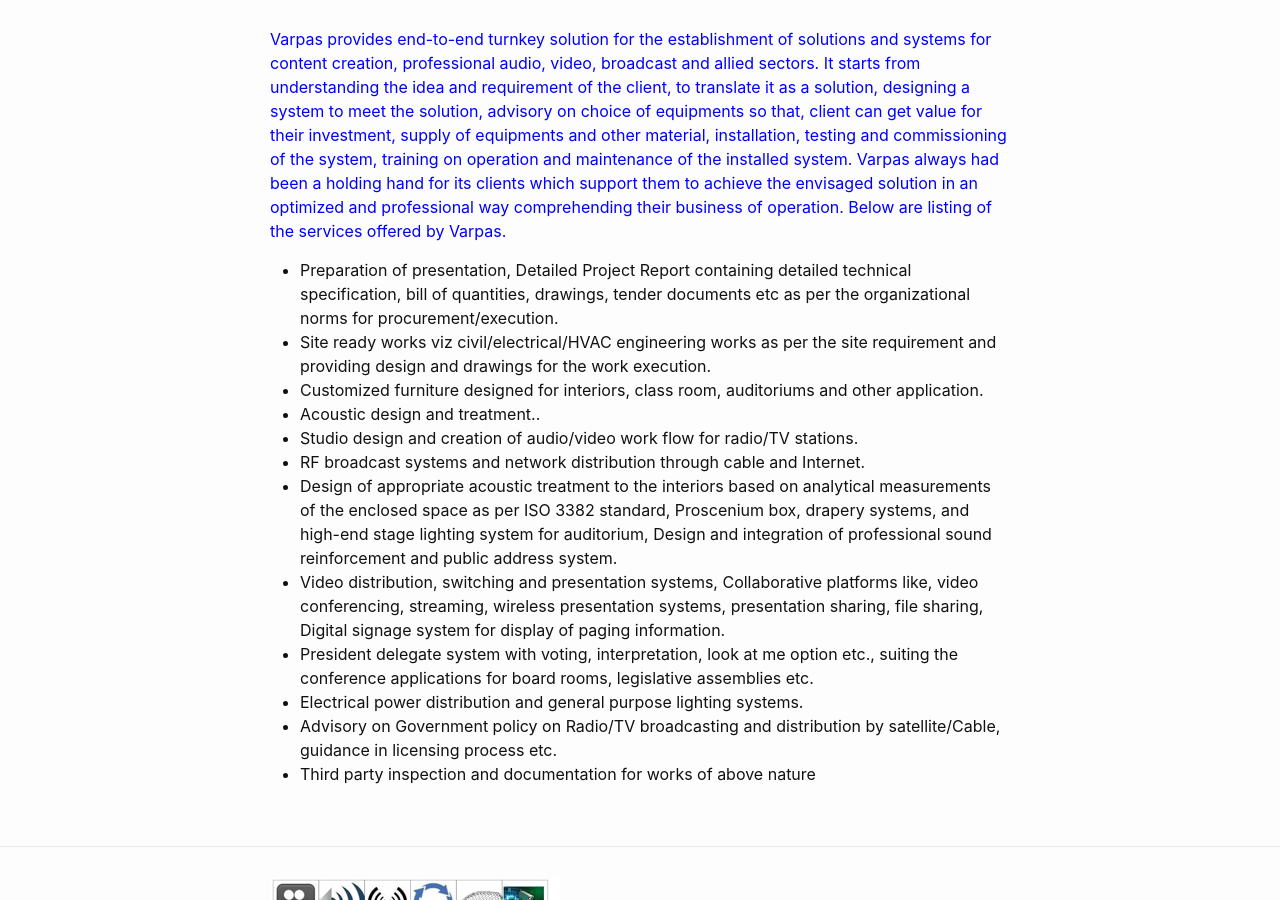
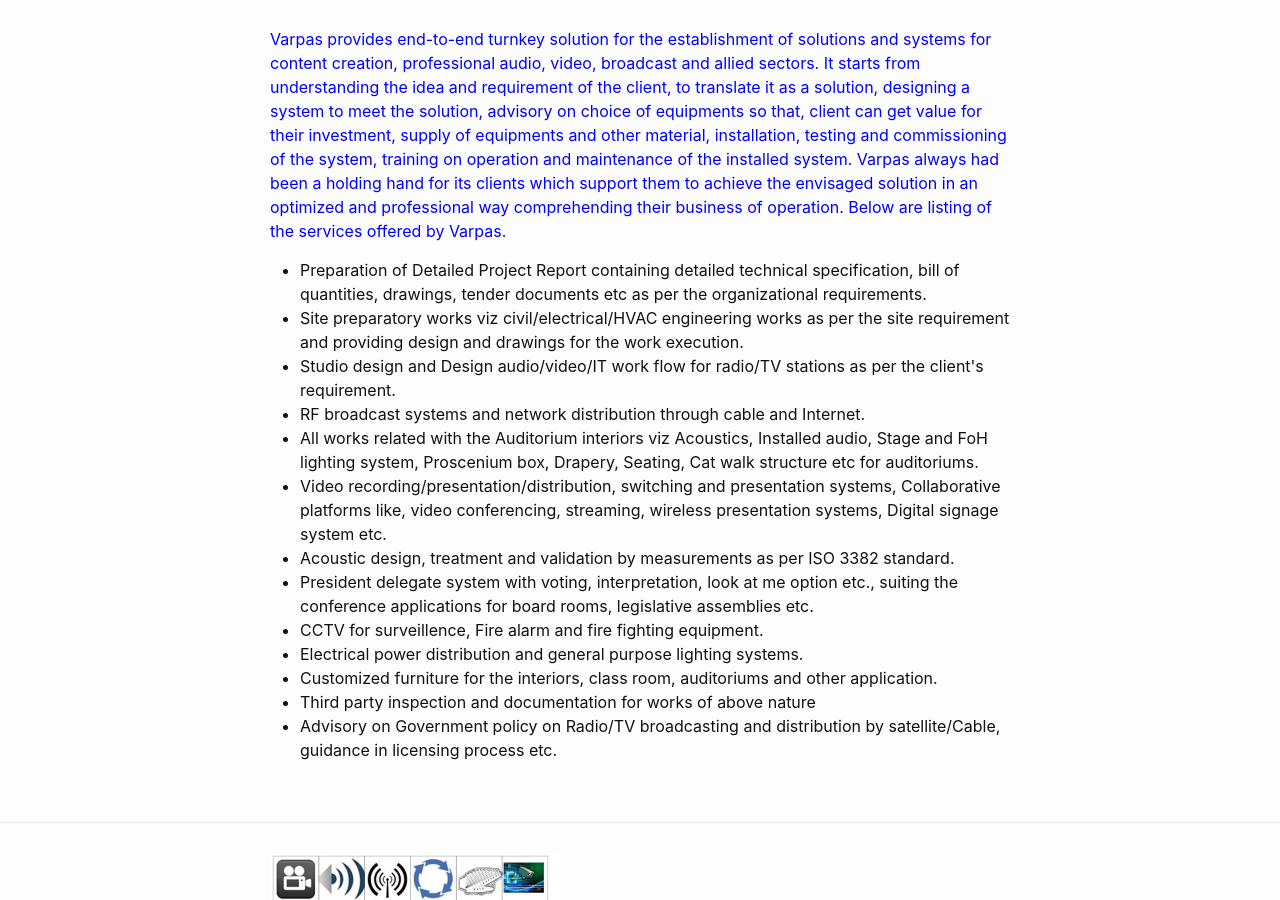
Before and after one commit to VarpasMedia/VarpasMedia.github.io, a Jekyll site: the page built from index.md, in a window 1280 px wide and 900 px high, scrolled down 906 px. Built offline with Jekyll 4.4.1, drawn with Linux system fonts in a browser that asks for light colours; some of the changed text lies outside the part shown.

Commit message:
Update home.html

```diff
--- a/_layouts/home.html
+++ b/_layouts/home.html
@@ -38,14 +38,14 @@ layout: default
 
       Varpas offers its professional acoustics, Audio, Video and RF broadcast engineering services in the following sectors:
 <ul>
-<li>Auditoriums</li>
-<li>Seminar halls, board/meeting rooms etc</li>
-<li>e-Classrooms</li>
-<li>Radio broadcast facilities for both community radio and commercial private FM.</li>
-<li>Internet radio and podcasting</li>
-<li>Workflow for educational TV studios and post production facilities.</li>
-<li>CCTV and surveillance</li>
-<li>Home theatres</li>
+<li> Auditoriums</li>
+<li> Seminar halls, board/meeting rooms etc</li>
+<li> e-Classrooms</li>
+<li> Radio broadcast facilities for both community radio and commercial private FM.</li>
+<li> Internet radio and podcasting</li>
+<li> Workflow for educational TV studios and post production facilities.</li>
+<li> CCTV and surveillance</li>
+<li> Home theatres</li>
 <ul>
 </p>
     </div>
@@ -62,18 +62,20 @@ Varpas always had been a holding hand for its clients which support them to achi
 </p>
 
 <ul>
-<li>Preparation of presentation, Detailed Project Report containing detailed technical specification, bill of quantities, drawings, tender documents etc as per the organizational norms for procurement/execution.</li>
-<li>Site ready works viz civil/electrical/HVAC engineering works as per the site requirement and providing design and drawings for the work execution.</li>
-<li>Customized furniture designed for interiors, class room, auditoriums and other application.</li>
-<li> Acoustic design and treatment..</li>
-<li>Studio design and creation of audio/video work flow for radio/TV stations.</li>
-<li>RF broadcast systems and network distribution through cable and Internet.</li>
-<li>Design of appropriate acoustic treatment to the interiors based on analytical measurements of the enclosed space as per ISO 3382 standard, Proscenium box, drapery systems, and high-end stage lighting system for auditorium, Design and integration of professional sound reinforcement and public address system.</li>
-<li>Video distribution, switching and presentation systems, Collaborative platforms like, video conferencing, streaming, wireless presentation systems, presentation sharing, file sharing, Digital signage system for display of paging information.</li>
-<li>President delegate system with voting, interpretation, look at me option etc., suiting the conference applications for board rooms, legislative assemblies etc.</li>
-<li>Electrical power distribution and general purpose lighting systems.</li>
-<li>Advisory on Government policy on Radio/TV broadcasting and distribution by satellite/Cable, guidance in licensing process etc.</li>
-<li>Third party inspection and documentation for works of above nature</li>
+<li> Preparation of Detailed Project Report containing detailed technical specification, bill of quantities, drawings, tender documents etc as per the organizational requirements.</li>
+<li> Site preparatory works viz civil/electrical/HVAC engineering works as per the site requirement and providing design and drawings for the work execution.</li>
+<li> Studio design and Design audio/video/IT work flow for radio/TV stations as per the client's requirement.</li>
+<li> RF broadcast systems and network distribution through cable and Internet.</li>
+<li> All works related with the Auditorium interiors viz Acoustics, Installed audio, Stage and FoH lighting system, Proscenium box, Drapery, Seating, Cat walk structure etc for auditoriums.</li>
+<li> Video recording/presentation/distribution, switching and presentation systems, Collaborative platforms like, video conferencing, streaming, wireless presentation systems, Digital signage system etc.</li>
+<li> Acoustic design, treatment and validation by measurements as per ISO 3382 standard.</li>
+<li> President delegate system with voting, interpretation, look at me option etc., suiting the conference applications for board rooms, legislative assemblies etc.</li>
+<li> CCTV for surveillence, Fire alarm and fire fighting equipment.</li>
+<li> Electrical power distribution and general purpose lighting systems.</li>
+<li> Customized furniture for the interiors, class room, auditoriums and other application.</li>
+<li> Third party inspection and documentation for works of above nature</li>
+<li> Advisory on Government policy on Radio/TV broadcasting and distribution by satellite/Cable, guidance in licensing process etc.</li>
+
 <ul>
     </div>
 
```
Also changed, not shown: other parts of _layouts/home.html (+2 -2 lines).
